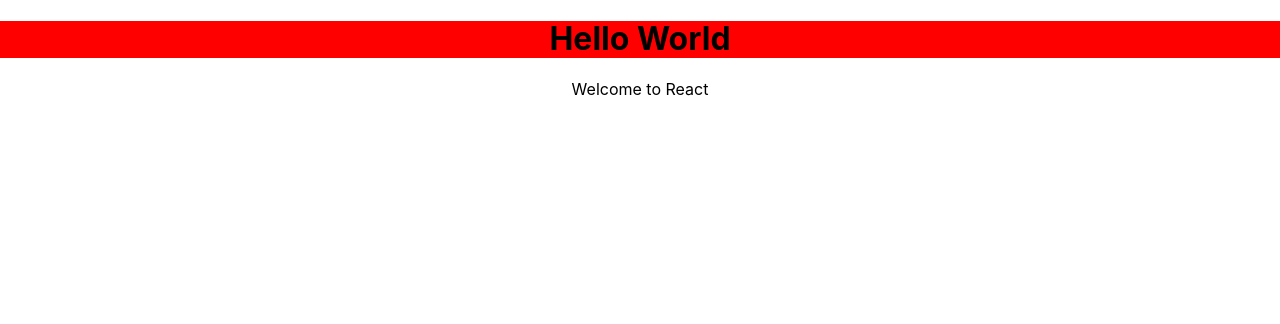
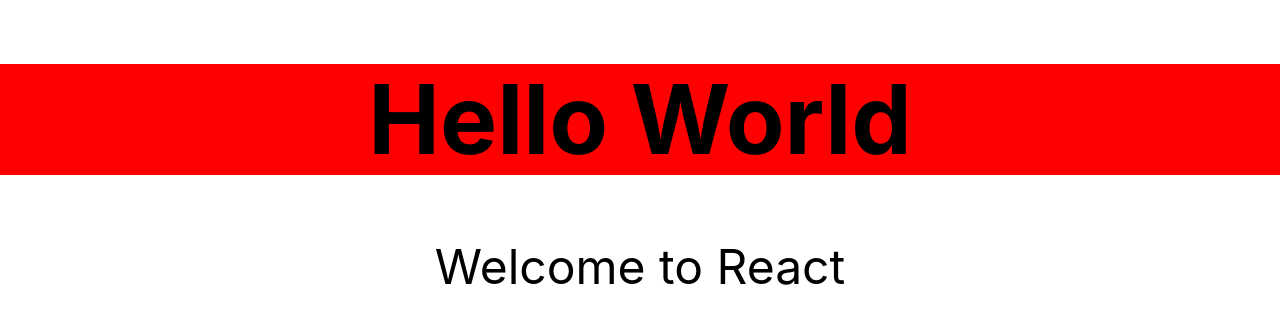
Before and after one commit to CesarTheAwesome/robofriends, a React (Create React App) app: page / in a window 1280 px wide. Shown: the top 324 px of the page. Built offline with nearby package versions, Linux system fonts and the light colour scheme.

Commit message:
added export default

```diff
--- a/src/Hello.js
+++ b/src/Hello.js
@@ -4,7 +4,7 @@ import "./Hello.css";
 class Hello extends Component {
   render() {
     return (
-        <div class='tc'>
+        <div class='f1 tc'>
             <h1>Hello World</h1>
             <p>Welcome to React</p>
         </div>
```
